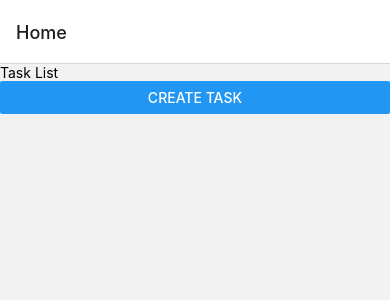
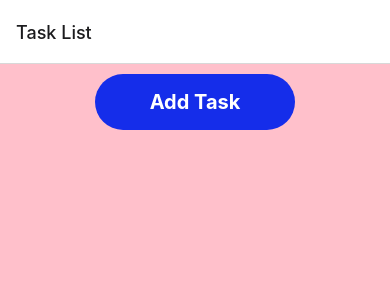
Before and after one commit to vika-mesheryakova99/TaskListApp, a React Native app: screen / in a window 390 px wide. Shown: the top 300 px of the page. Built offline with nearby package versions, Linux system fonts and the light colour scheme.

Commit message:
CustomButton component
- added custom button component
- screen container style
- renamed screens to have space between words

```diff
--- a/App.tsx
+++ b/App.tsx
@@ -11,8 +11,8 @@ function App(): JSX.Element {
   return (
     <NavigationContainer>
       <Stack.Navigator initialRouteName="Home">
-        <Stack.Screen name="Home" component={HomeScreen} />
-        <Stack.Screen name="AddTask" component={AddTaskScreen} />
+        <Stack.Screen name="Task List" component={HomeScreen} />
+        <Stack.Screen name="Add Task" component={AddTaskScreen} />
       </Stack.Navigator>
     </NavigationContainer>
   );
--- /dev/null
+++ b/components/CustomButton.tsx
@@ -0,0 +1,28 @@
+import { StyleSheet, Text, TouchableOpacity } from "react-native";
+
+
+const CustomButton = ({text, onPress}) => {
+    return (
+        <TouchableOpacity onPress={onPress} style={styles.button}>
+          <Text style={styles.buttonText}>{text}</Text>
+        </TouchableOpacity>
+    );
+};
+
+const styles = StyleSheet.create({
+    button: {
+        backgroundColor: '#152DEA',
+        padding: 16,
+        margin: 10,
+        borderRadius: 30,
+        minWidth: 200,
+        alignItems: 'center',
+      },
+      buttonText: {
+        color: '#FFFFFF',
+        fontSize: 20,
+        fontWeight: 'bold'
+      },
+});
+
+  export default CustomButton;
--- a/screens/AddTaskScreen.tsx
+++ b/screens/AddTaskScreen.tsx
@@ -1,14 +1,23 @@
 import React from 'react';
-import { View, Text, Button } from 'react-native';
-import { useNavigation } from '@react-navigation/native';
+import { View, TextInput, StyleSheet } from 'react-native';
 
+// functional component for screen
 const AddTaskScreen = ({ navigation }) => {
 
+  // render function
   return (
-    <View>
-      <Text>Add New Task</Text>
+    <View style={styles.container}>
+      {/* <TextInput style={{backgroundColor: 'white', width: 200, height: 50}}></TextInput> */}
     </View>
   );
 };
 
+const styles = StyleSheet.create({
+  container: {
+    flex: 1,
+    alignItems: 'center',
+    backgroundColor: 'pink',
+  },
+});
+
 export default AddTaskScreen;
--- a/screens/HomeScreen.tsx
+++ b/screens/HomeScreen.tsx
@@ -1,27 +1,30 @@
 import React from 'react';
-import { StyleSheet, View, Text, Button } from 'react-native';
+import { StyleSheet, View, Text } from 'react-native';
+import CustomButton from '../components/CustomButton';
 
+// functional component for screen
 const HomeScreen = ({ navigation }) => {
 
+  // button tap handler
+  const handleButtonPress = () => {
+    navigation.navigate('Add Task');
+  }
+
+  // render function
   return (
-    <View>
-      <Text>Task List</Text>
-      <Button
-        title="Create Task"
-        onPress={() => navigation.navigate('AddTask')}
-      />
+    <View style={styles.container}>
+      <CustomButton text='Add Task' onPress={handleButtonPress} />
     </View>
   );
 };
 
 const styles = StyleSheet.create({
-    someStyle: {
-        backgroundColor: 'blue', // Change the background color
-        color: 'white', // Change the text color
-        fontSize: 18, // Change the font size
-        padding: 10, // Add padding
-        borderRadius: 5, // Apply border radius
-    },
+  container: {
+    flex: 1,
+    alignItems: 'center',
+    borderColor: 'black',
+    backgroundColor: 'pink',
+  },
 });
 
 export default HomeScreen;
```
